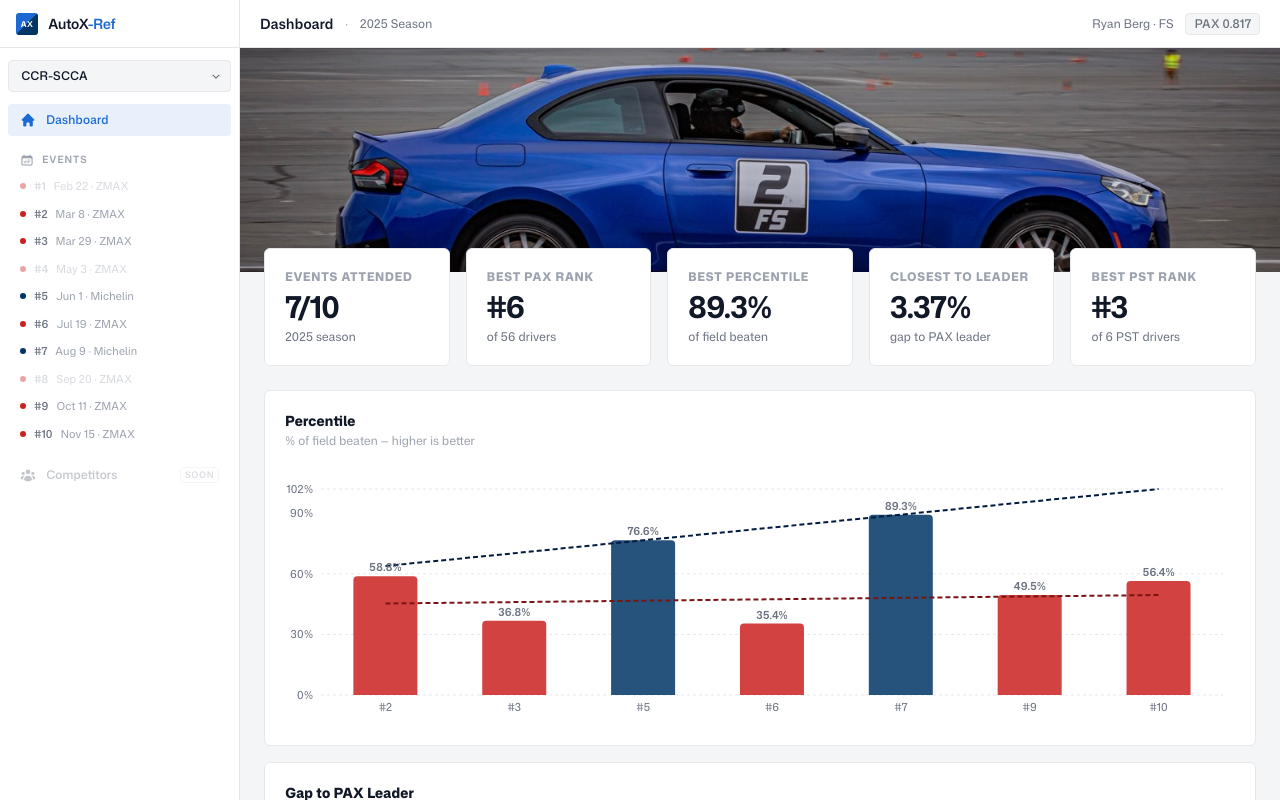
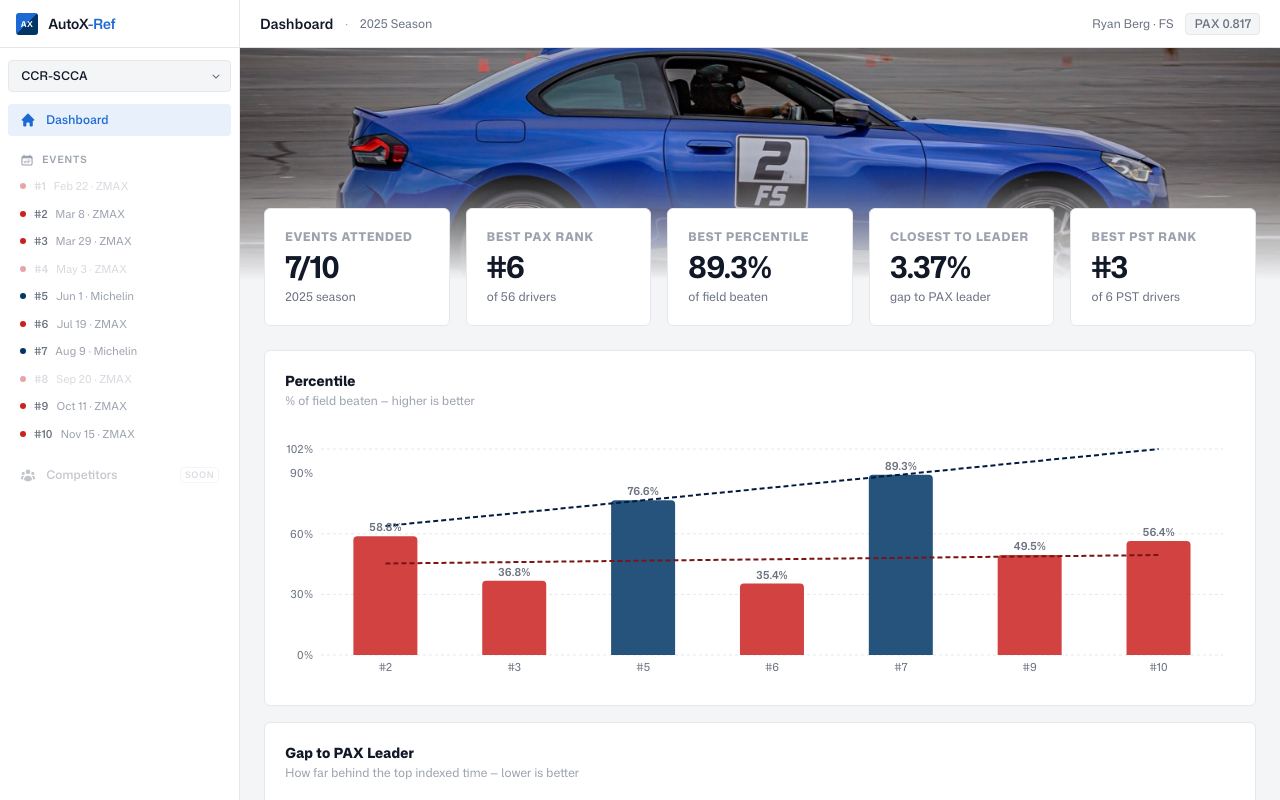
Before and after one commit to ryanberg-slalom/auto-crossref, a React app in the folder app/: page /autox2/ in a window 1280 px wide. Shown: the top 800 px of the page. Built offline with nearby package versions, Linux system fonts and the light colour scheme; the HTML template or start-up script is replaced by a standard one.

Commit message:
Improve cover image

```diff
--- a/app/src/components/layout/AppShell.jsx
+++ b/app/src/components/layout/AppShell.jsx
@@ -73,7 +73,7 @@ export default function AppShell({ children }) {
             </span>
           </div>
           {/* Navbar content — injected by pages */}
-          <div className="flex-1 flex items-center min-w-0 px-5">
+          <div className="flex-1 flex items-center min-w-0 px-5 [box-shadow:0_4px_12px_0_rgba(0,0,0,0.06)] [clip-path:inset(0px_0px_-20px_0px)]">
             {subnav}
           </div>
         </header>
--- a/app/src/pages/DashboardPage.jsx
+++ b/app/src/pages/DashboardPage.jsx
@@ -35,15 +35,20 @@ export default function DashboardPage() {
 
   return (
     <div className="flex flex-col gap-6">
-      <div className="-mx-6 -mt-6 h-56 overflow-hidden">
+      <div className="-mx-6 -mt-20 h-72 overflow-hidden z-0 [mask-image:linear-gradient(to_bottom,black_60%,transparent_100%)]">
         <img
           src={`${import.meta.env.BASE_URL}cover-image-1-optimized.jpeg`}
           alt="Season cover"
           className="w-full h-full object-cover"
         />
+        {/* <img
+          src={`${import.meta.env.BASE_URL}558766540_10116331002846307_1863611152442060381_n.jpg`}
+          alt="Season cover"
+          className="w-full h-full object-cover"
+        /> */}
       </div>
 
-      <div className="-mt-12 relative z-10">
+      <div className="-mt-24 relative z-10">
         <SeasonSummary attendedEvents={sorted} />
       </div>
 
```
